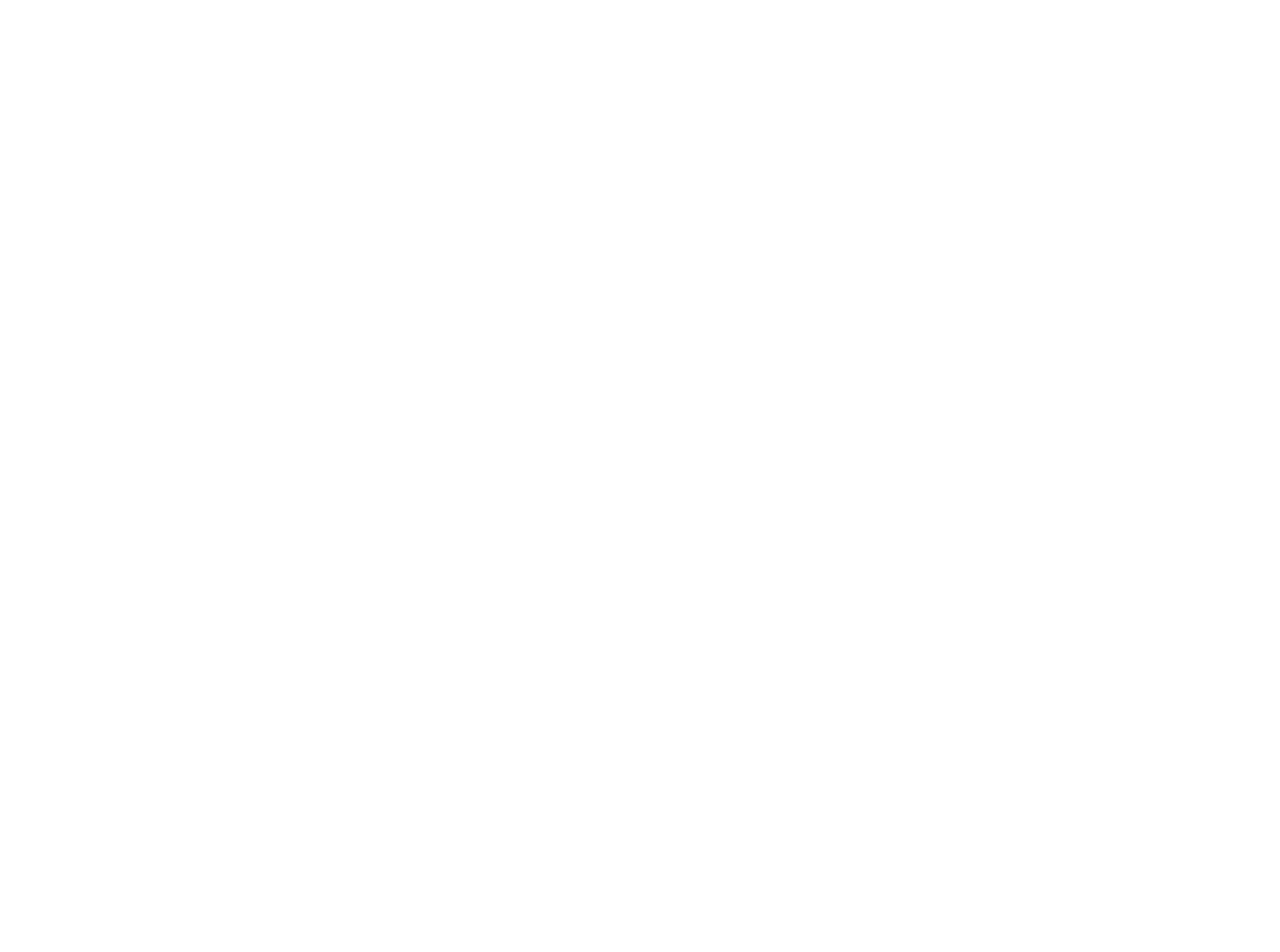
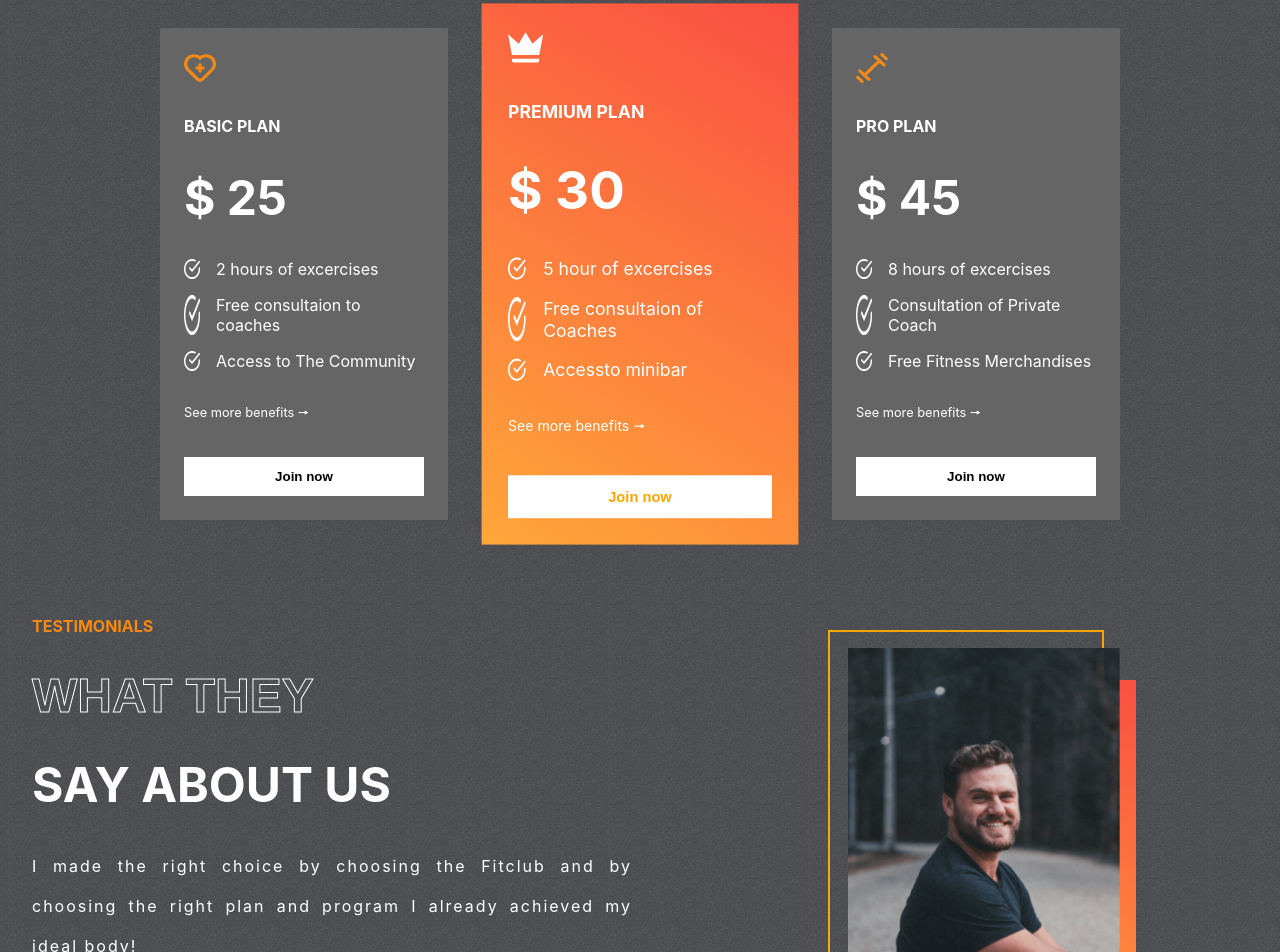
Before and after one commit to YehorBoichenko/Ract-gym, a React (Create React App) app in the folder react-gym/: page / in a window 1280 px wide. Shown: the part 1907-2859 px from the top of the page. Before the commit the page ends 1896 px from the top, so only its background shows below. Built offline with nearby package versions, Linux system fonts and the light colour scheme.

Commit message:
saving progress

```diff
--- a/react-gym/src/App.js
+++ b/react-gym/src/App.js
@@ -3,6 +3,7 @@
 import Plans from "./components/Plans/Plans";
 import Programs from "./components/Programs/Programs";
 import Reasons from "./components/Reasons/Reasons";
+import Testimonials from "./components/Testimonials/Testimonials";
 function App() {
   return (
     <div className="App">
@@ -10,6 +11,7 @@
       <Programs />
       <Reasons />
       <Plans />
+      <Testimonials />
     </div>
   );
 }
--- a/react-gym/src/components/Plans/Plans.css
+++ b/react-gym/src/components/Plans/Plans.css
@@ -0,0 +1,74 @@
+.plans-container{
+    margin-top: -4rem;
+    padding: 0 2rem;
+    display: flex;
+    flex-direction: column;
+    gap: 4rem;
+    position: relative;
+}
+
+.plans{
+    display: flex;
+    align-items: center;
+    justify-content: center;
+    gap: 3rem;
+}
+
+.plan{
+   display: flex;
+   flex-direction: column;
+   background: var(--caloryCard);
+   color: white;
+   gap: 2rem;
+   padding: 1.5rem;
+   width: 15rem;
+}
+
+.plan:nth-child(2){
+    background: var(--planCard);
+    transform: scale(1.1);
+}
+
+.plan>svg{
+    fill: var(--orange);
+    width: 2rem;
+    height: 2rem;
+}
+
+.plan>:nth-child(2){
+    font-size: 1rem;
+    font-weight: bold;
+}
+
+.plan>:nth-child(3) {
+    font-size: 3rem;
+    font-weight: bold;
+}
+
+.plan>:nth-child(5) {
+    font-size: 0.8rem;
+}
+
+.features{
+    display: flex;
+    flex-direction: column;
+    gap: 1rem;
+}
+
+.feature {
+    display: flex;
+    align-items: column;
+    gap: 1rem;
+}
+
+.feature>img{
+    width: 1rem;
+}
+
+.plans>:nth-child(2)>svg{
+    fill: white;
+}
+
+.plans>:nth-child(2)>button{
+    color: orange;
+}
--- a/react-gym/src/components/Plans/Plans.jsx
+++ b/react-gym/src/components/Plans/Plans.jsx
@@ -1,8 +1,38 @@
 import React from "react";
 import "./Plans.css";
-
+import { plansData } from "../../data/plansData";
+import whiteTick from "../../assets/whiteTick.png";
 const Plans = () => {
-  return <div>Plans</div>;
+  return (
+    <div className="plans-container">
+      <div className="programs-header" style={{ gap: "2rem" }}>
+        <span className="stroke-text">READY TO START</span>
+        <span>YOUR JOURNEY</span>
+        <span className="stroke-text">NOW WITH US</span>
+      </div>
+      <div className="plans">
+        {plansData.map((plan, i) => (
+          <div className="plan" key={i}>
+            {plan.icon}
+            <span>{plan.name}</span>
+            <span>$ {plan.price}</span>
+            <div className="features">
+              {plan.features.map((feature, i) => (
+                <div className="feature">
+                  <img src={whiteTick} alt="" />
+                  <span key={i}>{feature}</span>
+                </div>
+              ))}
+            </div>
+            <div>
+              <span>See more benefits &#129046;</span>
+            </div>
+            <button className="btn">Join now</button>
+          </div>
+        ))}
+      </div>
+    </div>
+  );
 };
 
 export default Plans;
--- /dev/null
+++ b/react-gym/src/components/Testimonials/Testimonials.css
@@ -0,0 +1,78 @@
+.Testimonials{
+    display: flex;
+    gap: 1rem;
+    padding: 0 2rem;
+}
+
+.left-t{
+    display: flex;
+    flex: 1 1;
+    gap: 2rem;
+    flex-direction: column;
+    text-transform: uppercase;
+    color: white;
+}
+
+.left-t>:nth-child(1){
+    color: var(--orange);
+    font-weight: bold;
+}
+
+.left-t>:nth-child(2),
+.left-t>:nth-child(3) {
+    font-weight: bold;
+    font-size: 3rem;
+}
+
+.left-t>:nth-child(4){
+    text-transform: none;
+    text-align: justify;
+    letter-spacing: 2px;
+    line-height: 40px;
+}
+
+.right-t{
+    flex: 1;
+    position: relative;
+}
+
+.right-t>img{
+    position: absolute;
+    width: 17rem;
+    height: 20rem;
+    object-fit: cover;
+    right: 8rem;
+    top: 2rem;
+}
+
+.right-t>:nth-child(1){
+   position: absolute;
+   width: 17rem;
+   height: 20rem;
+   border: 2px solid orange;
+   background-color: transparent;
+   right: 9rem;
+   top: 0.9rem;
+}
+
+.right-t > :nth-child(2){
+    position: absolute;
+    width: 17rem;
+    height: 19rem;
+    right: 7rem;
+    top: 4rem;
+    background: var(--planCard);
+}
+
+.arrows{
+    display: flex;
+    gap: 1rem;
+    position: absolute;
+    bottom: 1rem;
+    left: 3rem;
+}
+
+.arrows>img{
+    width: 1.5rem;
+    cursor: pointer;
+}
--- /dev/null
+++ b/react-gym/src/components/Testimonials/Testimonials.jsx
@@ -0,0 +1,37 @@
+import React from "react";
+import "./Testimonials.css";
+import { testimonialsData } from "../../data/testimonialsData";
+import { useState } from "react";
+import leftArrow from "../../assets/leftArrow.png";
+import rightArrow from "../../assets/rightArrow.png";
+const Testimonials = () => {
+  const [selected, setSelected] = useState(0);
+  const tLength = testimonialsData.length;
+  return (
+    <div className="Testimonials">
+      <div className="left-t">
+        <span>Testimonials</span>
+        <span className="stroke-text">What they</span>
+        <span>say about us</span>
+        <span>{testimonialsData[selected].review}</span>
+        <span>
+          <span style={{ color: "var(--orange)" }}>
+            {testimonialsData[selected].name}
+          </span>{" "}
+          - {testimonialsData[selected].status}
+        </span>
+      </div>
+      <div className="right-t">
+        <div></div>
+        <div></div>
+        <img src={testimonialsData[selected].image} alt="" />
+        <div className="arrows">
+          <img src={leftArrow} alt="" />
+          <img src={rightArrow} alt="" />
+        </div>
+      </div>
+    </div>
+  );
+};
+
+export default Testimonials;
```
